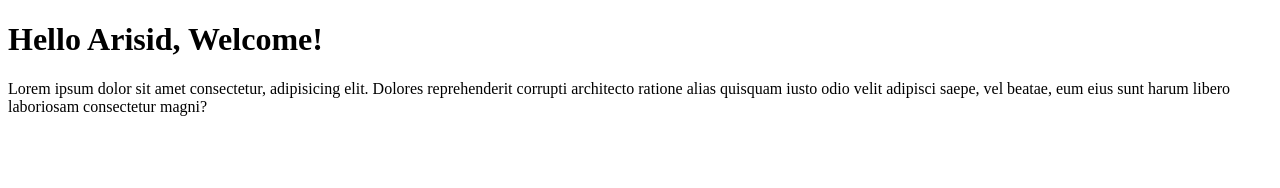
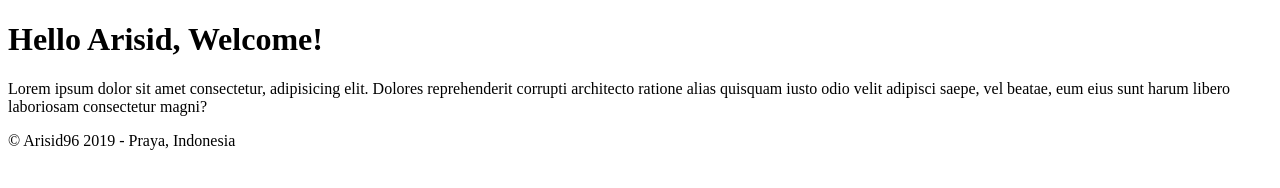
Before and after one commit to arisid96/arepo, a plain HTML site: page index.html in a window 1280 px wide. Drawn offline with Linux system fonts and the light colour scheme.

Commit message:
Initial commit

```diff
--- a/index.html
+++ b/index.html
@@ -9,5 +9,8 @@
 <body>
      <h1>Hello Arisid, Welcome!</h1>
      <p>Lorem ipsum dolor sit amet consectetur, adipisicing elit. Dolores reprehenderit corrupti architecto ratione alias quisquam iusto odio velit adipisci saepe, vel beatae, eum eius sunt harum libero laboriosam consectetur magni?</p>
+     <footer>
+          <p>&copy; Arisid96 2019 - Praya, Indonesia</p>
+     </footer>
 </body>
 </html>
```
